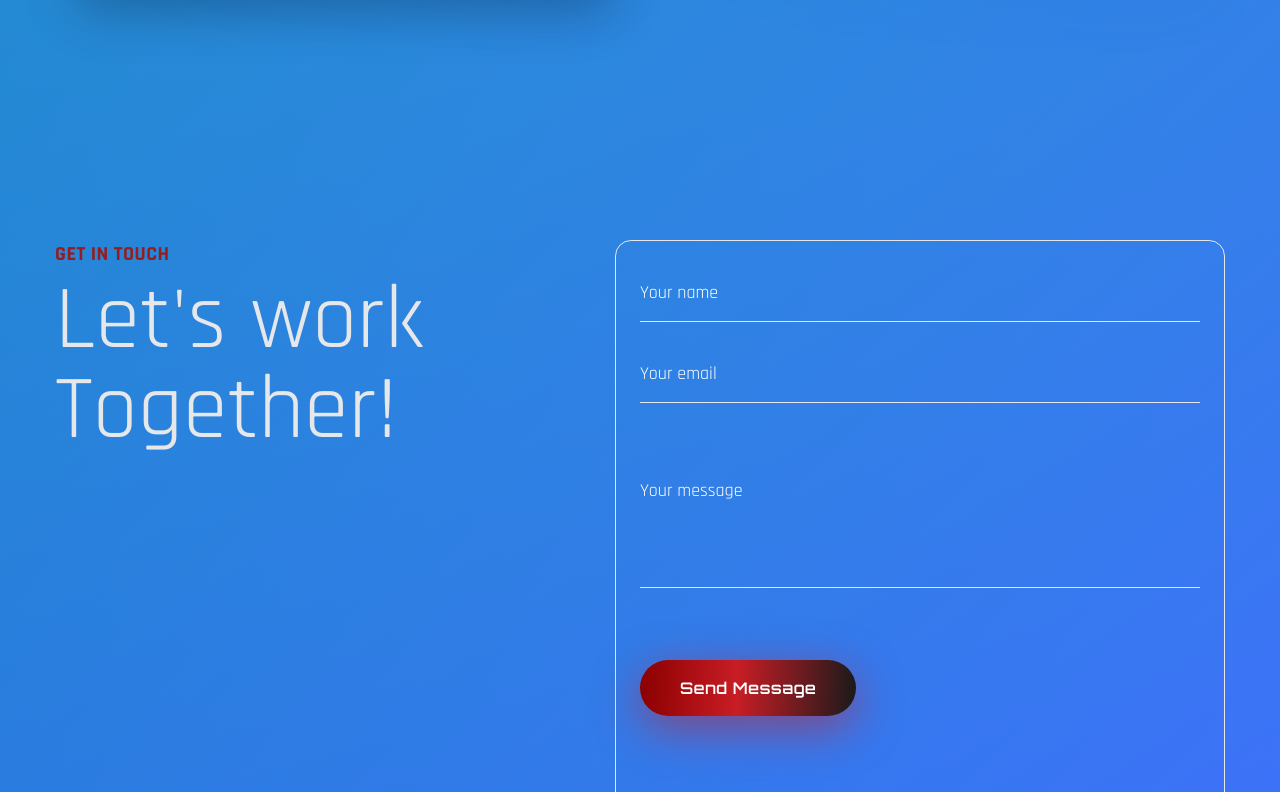
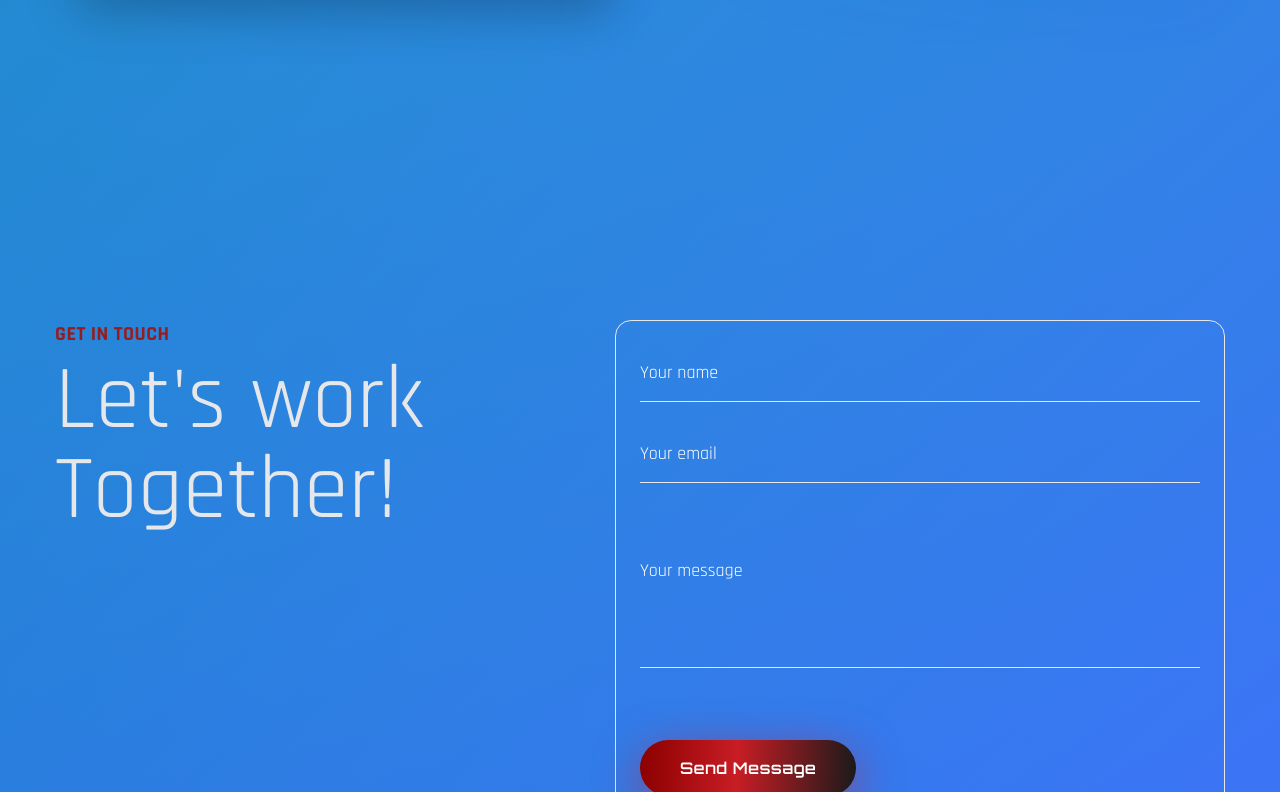
Before and after one commit to ShivamBole/portfolio-website-react-, a React (Create React App) app: page / in a window 1280 px wide. Shown: the part 7968-8760 px from the top of the page. Built offline with nearby package versions, Linux system fonts and the light colour scheme; the HTML template or start-up script is replaced by a standard one; a web font is replaced by a local one.

Commit message:
add new changes with images

```diff
--- a/src/components/Contact.js
+++ b/src/components/Contact.js
@@ -15,7 +15,7 @@ const Contact = () => {
   }, [state.succeeded]);
 
   return (
-    <section className="py-16 mb-20 lg:section" id="contact">
+    <section className="py-16 my-20 lg:section" id="contact">
       <div className="container mx-auto">
         <div className="flex flex-col lg:flex-row">
 
```
